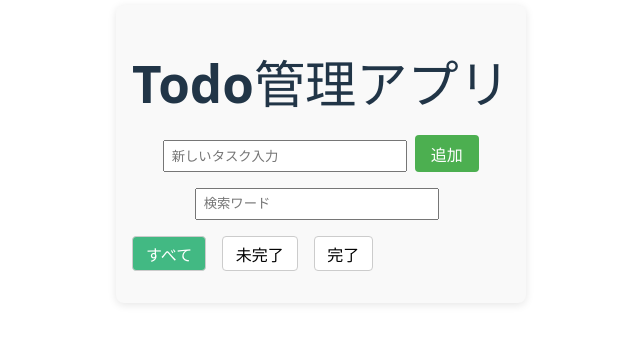
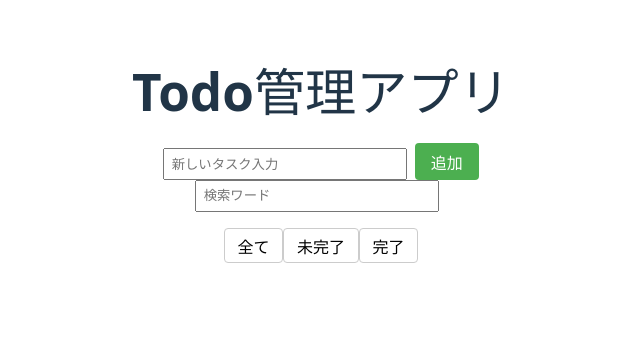
Before and after one commit to jime0083/VueStu1, a Vue app: page / in a window 1280 px wide. Shown: the part 246-590 px from the top of the page, without its empty margins (319-959 px from the left). Built offline with nearby package versions, Linux system fonts and the light colour scheme.

Commit message:
UIの最終調整・スタイリング

```diff
--- a/src/App.vue
+++ b/src/App.vue
@@ -1,9 +1,11 @@
 <template>
-  <div class="container">
-    <h1>Todo管理アプリ</h1>
-    <TodoInput />
-    <TodoFilter />
-    <TodoList />
+  <div class="min-h-screen bg-gray-100 flex justify-center items-start py-10">
+    <div class="bg-white w-full max-w-md p-6 rounded shadow">
+      <h1 class="text-2xl font-bold text-center mb-4">Todo管理アプリ</h1>
+      <TodoInput />
+      <TodoFilter />
+      <TodoList />
+    </div>
   </div>
 </template>
 
--- a/src/components/TodoFilter.vue
+++ b/src/components/TodoFilter.vue
@@ -1,8 +1,18 @@
 <template>
-    <div class="filter-buttons">
-        <button :class="{active:todoStore.filter==='all'}" @click="todoStore.filter='all'">すべて</button>
-        <button :class="{active:todoStore.filter==='active'}" @click="todoStore.filter='active'">未完了</button>
-        <button :class="{active:todoStore.filter==='completed'}" @click="todoStore.filter='completed'">完了</button>
+    <div class="flex gap-2 justify-center mb-4">
+        <button
+        v-for="type in ['all','active','completed']"
+        :key="type"
+        @click="todoStore.filter=type"
+        :class="[
+          'px-3 py-1 rounded',
+          todoStore.filter===type?'bg-blue-500 text-white':'bg-gray-200 text-gray-700'
+        ]">
+          {{
+            type==='all'?'全て':
+            type==='active'?'未完了':'完了'
+            }}
+        </button>
     </div>
 </template>
 
--- a/src/components/TodoInput.vue
+++ b/src/components/TodoInput.vue
@@ -1,8 +1,15 @@
 <template>
-    <div class="input-area">
+    <div class="flex gap-2 mb-4">
         <!-- タスク入力欄 -->
-        <input v-model="todoStore.newTask" placeholder="新しいタスク入力">
-        <button @click="todoStore.addTask">追加</button>
+        <input
+        v-model="todoStore.newTask"
+        @keyup.enter="todoStore.addTask"
+        placeholder="新しいタスク入力"
+        class="flex-1 border rounded px-3 py-2"
+        />
+        <button @click="todoStore.addTask" class="bg-blue-500 text-white px-4 py-2 rounded hover:bg-blue-600">
+          追加
+        </button>
     </div>
     <div class="search-area">
       <input v-model="todoStore.searchKeyword" placeholder="検索ワード">
--- a/src/components/TodoList.vue
+++ b/src/components/TodoList.vue
@@ -1,17 +1,25 @@
 <template>
     <!-- タスクリストの表示 -->
     <ul>
-        <li v-for="(task,index) in todoStore.filteredTasks" :key="index">
+        <li v-for="(task,index) in todoStore.filteredTasks"
+        :key="index"
+        class="flex justify-between items-center border-b py-2"
+        >
         <!--  チェックボックス -->
-        <input type="checkbox" :checked="task.completed" @change="todoStore.toggleTask(index)">
+        <!-- <input type="checkbox" :checked="task.completed" @change="todoStore.toggleTask(index)"> -->
 
         <!--  完了タスク打消し線 -->
         <span :class="{completed:task.completed}">
             {{ task.text }}
         </span>
 
-        <!-- 削除ボタン -->
-        <button @click="todoStore.removeTask(index)">削除</button>
+        <div class="flex gap-2">
+          <button @click="todoStore.toggleTask(index)" class="text-sm text-green-600 hover:underline">
+            {{ task.completed?'未完了':'完了' }}
+          </button>
+          <!-- 削除ボタン -->
+          <button @click="todoStore.removeTask(index)" class="text-sm text-red-500 hover:underline">削除</button>
+        </div>
         </li>
     </ul>
 </template>
```
